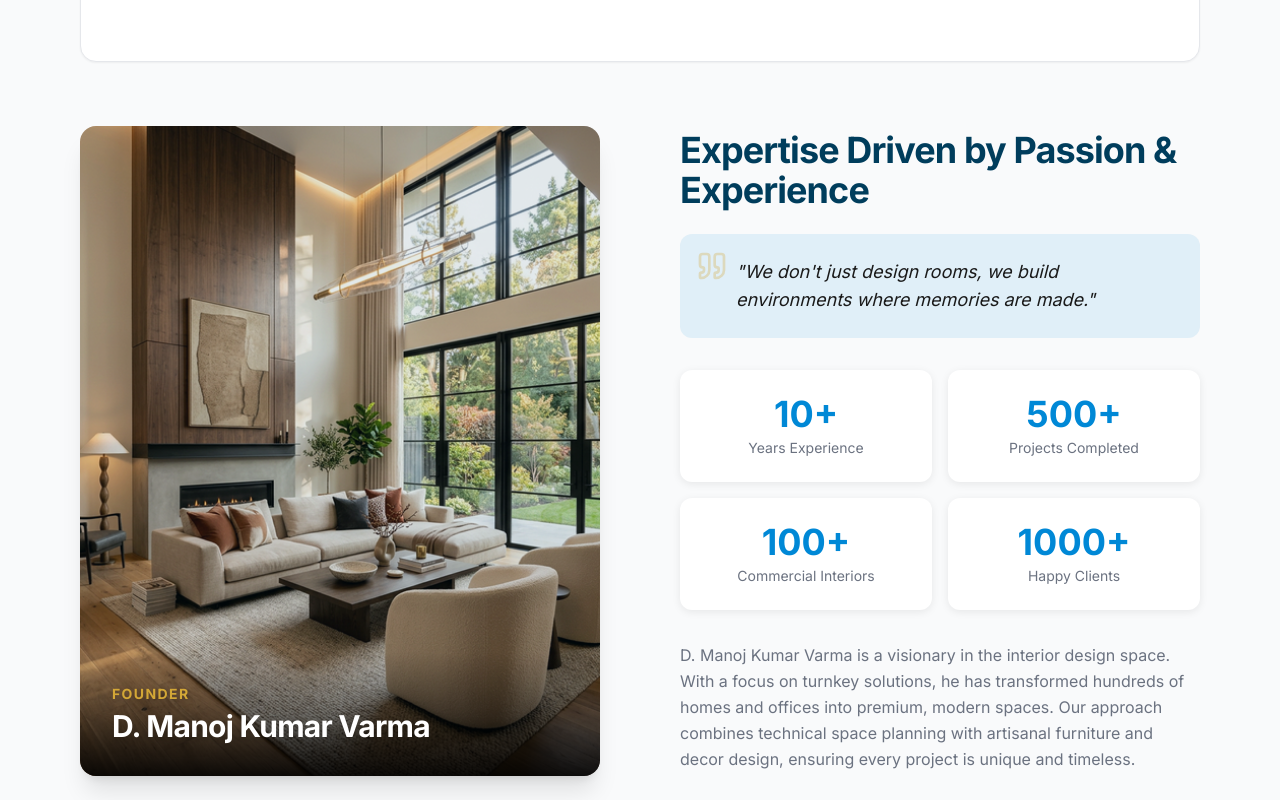
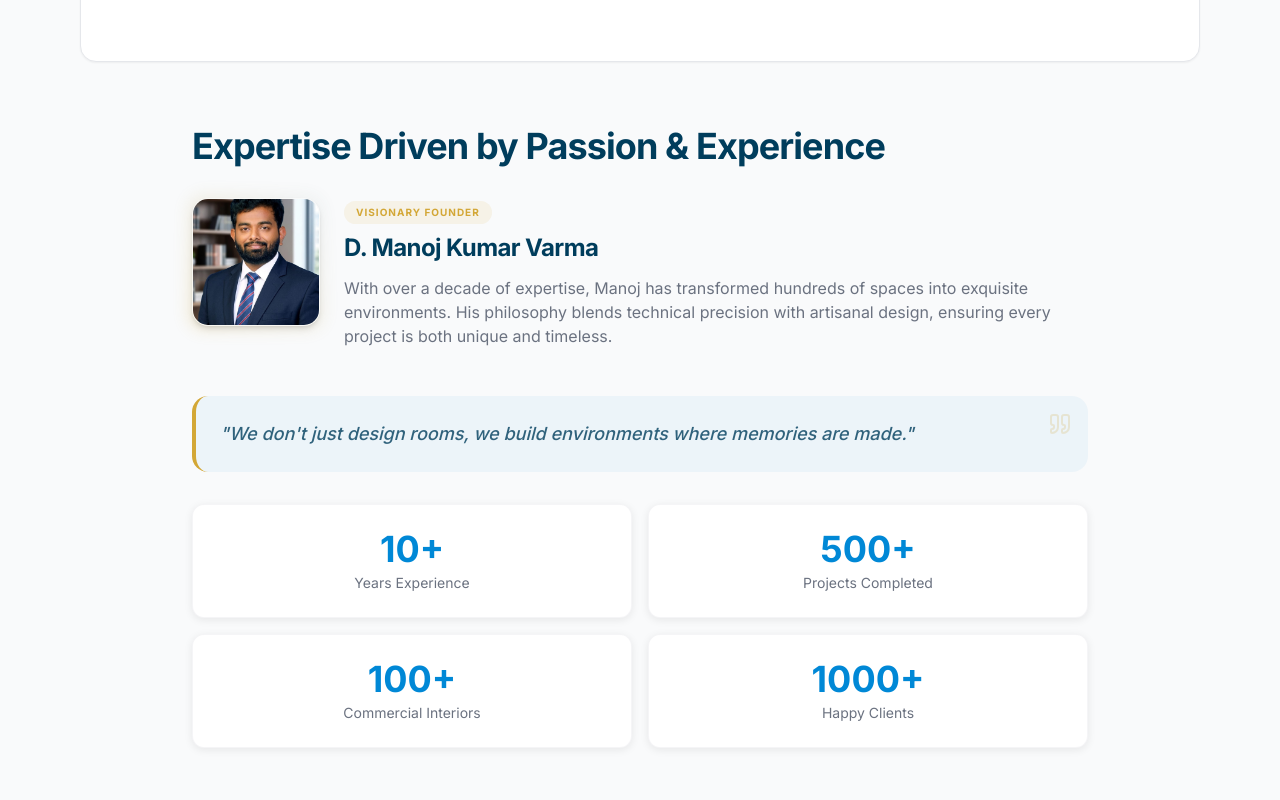
Before and after one commit to CODTECHIT/TRIDHA, a React (Vite) app: page / in a window 1280 px wide. Shown: the part 1380-2180 px from the top of the page. Built offline with nearby package versions, Linux system fonts and the light colour scheme; the HTML template or start-up script is replaced by a standard one.

Commit message:
Update About section, fix flickering, and add founder image

```diff
--- a/src/components/AboutSection.tsx
+++ b/src/components/AboutSection.tsx
@@ -87,75 +87,63 @@ export const AboutSection = () => {
       </div>
 
       <div className="container mx-auto px-4 lg:px-20">
-        <div className="grid lg:grid-cols-2 gap-12 lg:gap-20 items-center">
-          {/* Image */}
-          {/* Feature Image */}
-          <motion.div
-            initial={{ opacity: 0, x: -60 }}
-            animate={isInView ? { opacity: 1, x: 0 } : {}}
-            transition={{ duration: 0.9, ease: "easeOut" }}
-            className="relative"
-          >
-            <div className="relative aspect-[4/3] lg:aspect-[4/5] rounded-2xl overflow-hidden shadow-xl group">
-              <div className="absolute inset-0 bg-primary/10 group-hover:bg-transparent transition-colors duration-300" />
-              <img
-                src={residentialInterior}
-                alt="THRIDHA Interior Design Excellence"
-                className="w-full h-full object-cover"
-              />
-              <div className="absolute bottom-0 left-0 right-0 p-6 lg:p-8 bg-gradient-to-t from-black/90 via-black/40 to-transparent text-white">
-                <p className="text-gold text-[10px] lg:text-sm font-bold uppercase tracking-widest mb-1 drop-shadow-md">Founder</p>
-                <h3 className="text-xl lg:text-3xl font-extrabold text-white drop-shadow-lg">
-                  D. Manoj Kumar Varma
-                </h3>
-              </div>
-            </div>
-            {/* Decorative elements */}
-            <div className="absolute -bottom-6 -right-6 w-32 h-32 bg-gold/20 rounded-2xl -z-10" />
-            <div className="absolute -top-6 -left-6 w-24 h-24 border-2 border-gold rounded-2xl -z-10" />
-          </motion.div>
-
+        <div className="max-w-4xl mx-auto">
           {/* Content */}
           <motion.div
-            initial={{ opacity: 0, x: 60 }}
-            animate={isInView ? { opacity: 1, x: 0 } : {}}
+            initial={{ opacity: 0, y: 40 }}
+            animate={isInView ? { opacity: 1, y: 0 } : {}}
             transition={{ duration: 0.9, ease: "easeOut" }}
           >
-            <h2 className="text-3xl lg:text-4xl font-bold mb-6">
+            <h2 className="text-3xl lg:text-4xl font-bold mb-8">
               Expertise Driven by Passion & Experience
             </h2>
 
+            {/* Founder Bio - Featured Quote/Intro */}
+            <div className="flex flex-col sm:flex-row items-center sm:items-start gap-6 mb-12 group">
+              <div className="relative shrink-0">
+                <div className="absolute -inset-1 bg-gradient-to-tr from-gold to-primary/20 rounded-2xl blur opacity-20 group-hover:opacity-40 transition-opacity duration-500" />
+                <img
+                  src="/image/founder.jpeg"
+                  alt="D. Manoj Kumar Varma"
+                  className="relative w-32 h-32 rounded-2xl object-cover shadow-md border border-white/50"
+                />
+              </div>
+              <div className="flex-grow">
+                <div className="inline-block px-3 py-1 bg-gold/10 text-gold rounded-full text-[10px] font-bold uppercase tracking-widest mb-2">
+                  Visionary Founder
+                </div>
+                <h3 className="text-2xl font-bold text-primary mb-3">D. Manoj Kumar Varma</h3>
+                <p className="text-foreground-muted leading-relaxed text-sm lg:text-base">
+                  With over a decade of expertise, Manoj has transformed hundreds of spaces into
+                  exquisite environments. His philosophy blends technical precision with
+                  artisanal design, ensuring every project is both unique and timeless.
+                </p>
+              </div>
+            </div>
+
             {/* Quote */}
-            <div className="relative bg-secondary/10 rounded-xl p-6 mb-8">
-              <Quote className="absolute top-4 left-4 w-8 h-8 text-gold/30" />
-              <p className="text-lg italic text-foreground pl-8">
+            <div className="relative bg-secondary/5 rounded-2xl p-6 mb-8 border-l-4 border-gold">
+              <Quote className="absolute top-4 right-4 w-6 h-6 text-gold/20" />
+              <p className="text-lg italic text-primary/80 font-medium">
                 "We don't just design rooms, we build environments where memories are made."
               </p>
             </div>
 
             {/* Stats Grid */}
-            <div className="grid grid-cols-2 gap-4 mb-8">
+            <div className="grid grid-cols-2 gap-4">
               {stats.map((stat, index) => (
                 <motion.div
                   key={stat.label}
                   initial={{ opacity: 0, y: 20 }}
                   animate={isInView ? { opacity: 1, y: 0 } : {}}
                   transition={{ duration: 0.6, delay: 0.3 + index * 0.1 }}
-                  className="stat-card"
+                  className="stat-card border border-border/40 hover:border-gold/30 transition-colors"
                 >
                   <CountUp target={stat.number} suffix={stat.suffix} />
                   <p className="text-sm text-foreground-muted mt-1">{stat.label}</p>
                 </motion.div>
               ))}
             </div>
-
-            {/* Bio */}
-            <p className="text-foreground-muted leading-relaxed">
-              D. Manoj Kumar Varma is a visionary in the interior design space. With a focus on
-              turnkey solutions, he has transformed hundreds of homes and offices into premium,
-              modern spaces. Our approach combines technical space planning with artisanal furniture
-              and decor design, ensuring every project is unique and timeless.
-            </p>
           </motion.div>
         </div>
       </div>
--- a/src/components/FAQSection.tsx
+++ b/src/components/FAQSection.tsx
@@ -84,8 +84,10 @@ export const FAQSection = () => {
             </div>
 
             {/* Structured Data for FAQ (SEO Bonus) */}
-            <script type="application/ld+json">
-                {JSON.stringify({
+            <script
+                type="application/ld+json"
+                dangerouslySetInnerHTML={{
+                    __html: JSON.stringify({
                         "@context": "https://schema.org",
                         "@type": "FAQPage",
                         "mainEntity": faqs.map((faq) => ({
@@ -96,8 +98,9 @@ export const FAQSection = () => {
                                 "text": faq.answer,
                             },
                         })),
-                })}
-            </script>
+                    })
+                }}
+            />
         </section>
     );
 };
--- a/src/components/HeroSection.tsx
+++ b/src/components/HeroSection.tsx
@@ -21,7 +21,7 @@ export const HeroSection = ({ onOpenContact }: HeroSectionProps) => {
   return (
     <section
       id="home"
-      className="relative min-h-screen flex flex-col pt-20 overflow-hidden"
+      className="relative min-h-screen flex flex-col pt-20 overflow-hidden bg-primary"
     >
       {/* Background Image */}
       <div
--- a/src/components/Navbar.tsx
+++ b/src/components/Navbar.tsx
@@ -26,10 +26,15 @@ export const Navbar = ({ onOpenContact }: NavbarProps) => {
 
   useEffect(() => {
     const handleScroll = () => {
-      setIsScrolled(window.scrollY > 50);
+      // Use multiple scroll position sources for robustness
+      const scrollPos = window.scrollY || document.documentElement.scrollTop || document.body.scrollTop;
+      setIsScrolled(scrollPos > 40);
     };
 
-    window.addEventListener("scroll", handleScroll);
+    // Initialize state on mount to prevent flicker if page is already scrolled
+    handleScroll();
+
+    window.addEventListener("scroll", handleScroll, { passive: true });
     return () => window.removeEventListener("scroll", handleScroll);
   }, []);
 
@@ -49,7 +54,7 @@ export const Navbar = ({ onOpenContact }: NavbarProps) => {
   return (
     <>
       <nav
-        className={`fixed top-0 left-0 right-0 z-[999] transition-all duration-300 ${!isTransparent
+        className={`fixed top-0 left-0 right-0 z-[999] transition-[background-color,backdrop-filter,box-shadow,height] duration-300 ${!isTransparent
           ? "bg-background/95 backdrop-blur-md shadow-[0_2px_8px_rgba(0,0,0,0.06)]"
           : "bg-transparent"
           }`}
--- a/src/pages/Index.tsx
+++ b/src/pages/Index.tsx
@@ -12,6 +12,8 @@ import { Footer } from "@/components/Footer";
 import { ContactModal } from "@/components/ContactModal";
 import { FloatingContactButton } from "@/components/FloatingContactButton";
 
+import { motion } from "framer-motion";
+
 const Index = () => {
   const [isContactOpen, setIsContactOpen] = useState(false);
 
@@ -19,7 +21,12 @@ const Index = () => {
   const closeContact = () => setIsContactOpen(false);
 
   return (
-    <div className="min-h-screen bg-background">
+    <motion.div
+      initial={{ opacity: 0 }}
+      animate={{ opacity: 1 }}
+      transition={{ duration: 0.6 }}
+      className="min-h-screen bg-background"
+    >
       <Navbar onOpenContact={openContact} />
       <main>
         <HeroSection onOpenContact={openContact} />
@@ -34,7 +41,7 @@ const Index = () => {
       <Footer />
       <ContactModal isOpen={isContactOpen} onClose={closeContact} />
       <FloatingContactButton onClick={openContact} />
-    </div>
+    </motion.div>
   );
 };
 
```
Also changed, not shown: public/image/founder.jpeg (added). Lines whose indentation alone changed are shown as unchanged.
